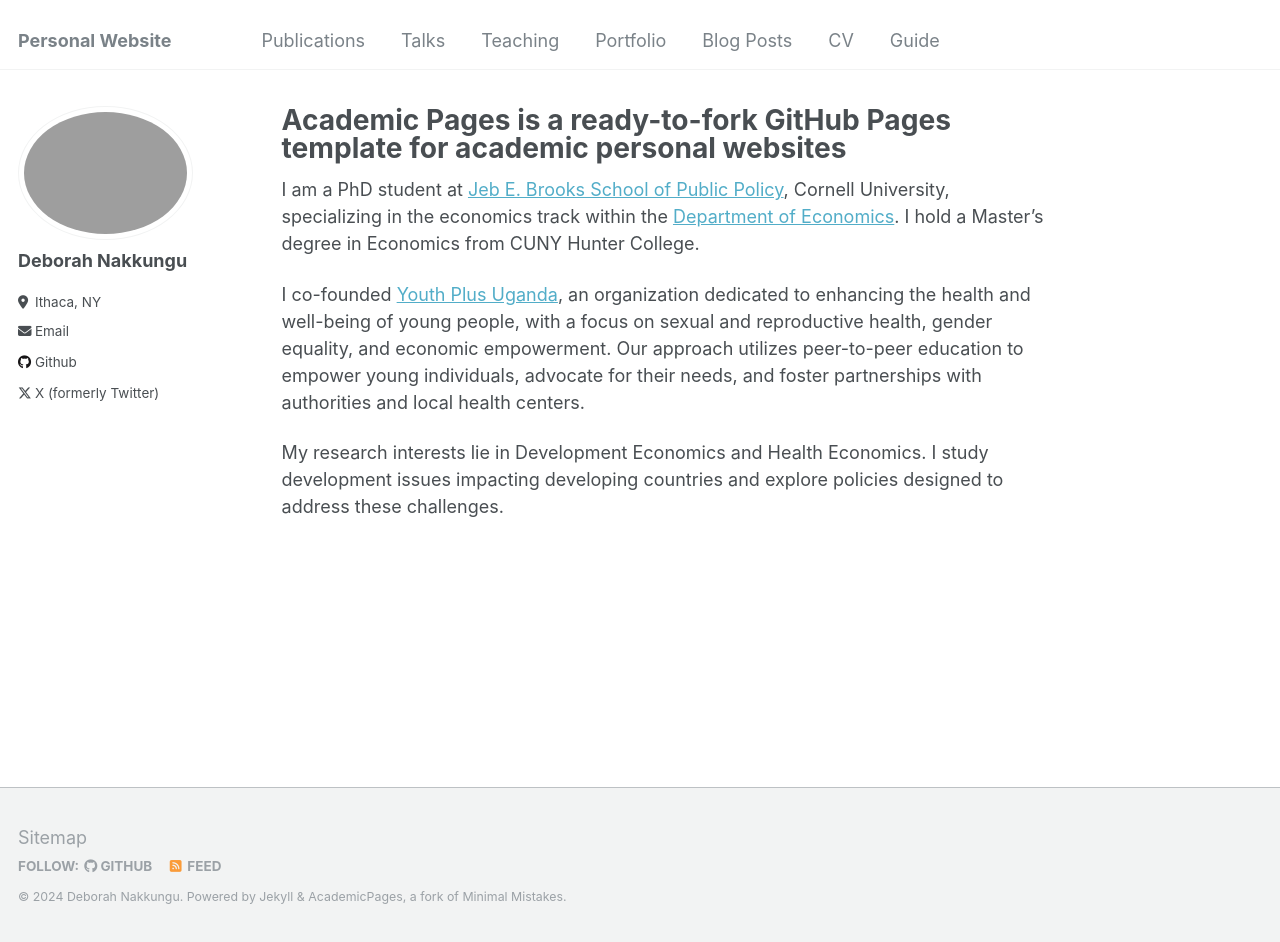
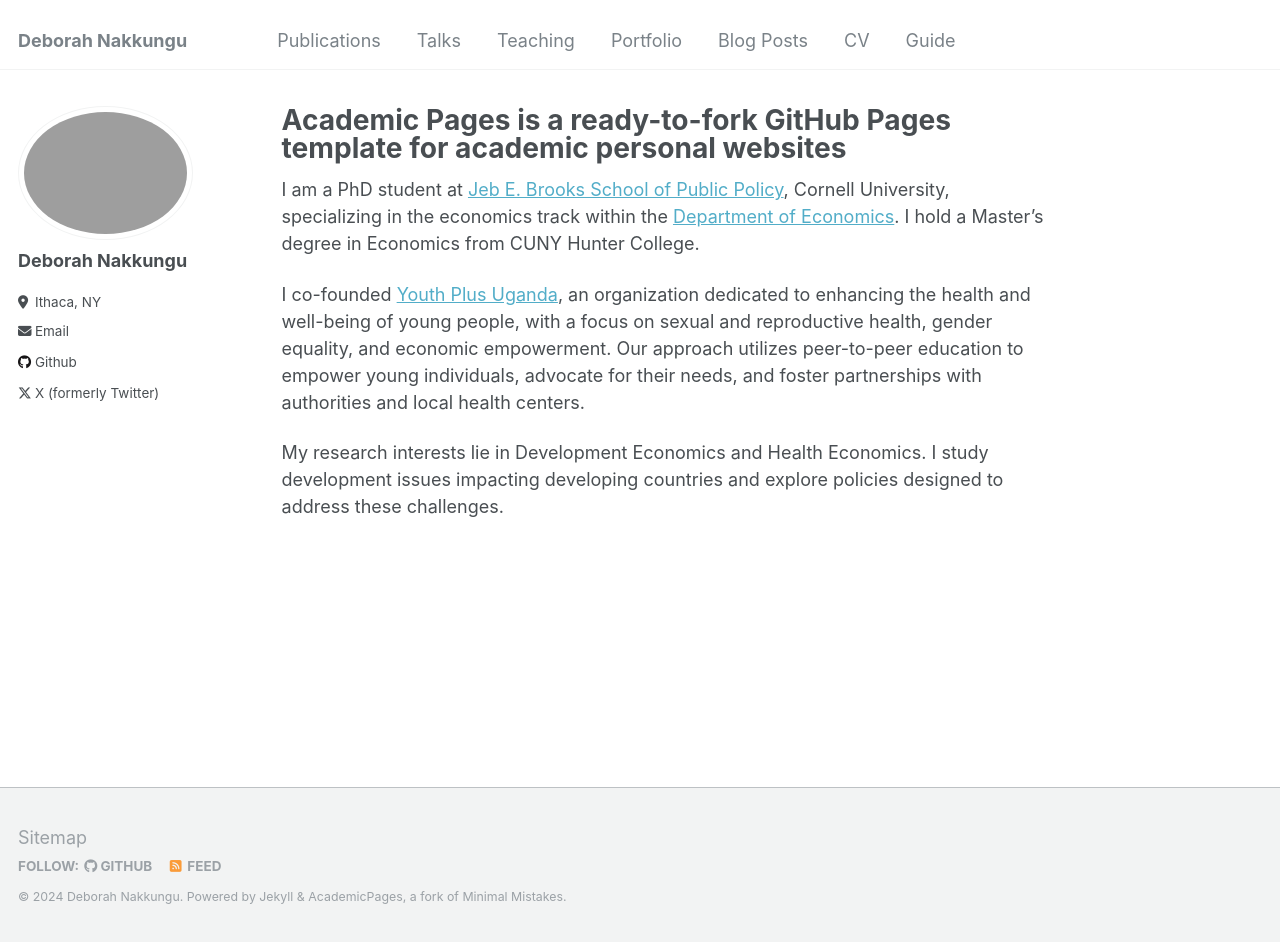
Before and after one commit to deborahnakkungu/deborahnakkungu.github.io, a Jekyll site: the page built from _pages/about.md, in a window 1280 px wide and 942 px high. Built offline with Jekyll 4.4.1, drawn with Linux system fonts in a browser that asks for light colours.

Commit message:
Update _config.yml

```diff
--- a/_config.yml
+++ b/_config.yml
@@ -8,7 +8,7 @@
 
 # Basic Site Settings
 locale                   : "en-US"
-title                    : "Personal Website"
+title                    : "Deborah Nakkungu"
 title_separator          : "-"
 name                     : &name "Deborah Nakkungu"
 description              : &description "PhD student"
@@ -83,7 +83,7 @@ analytics:
 # Site Author
 author:
   name             : "Deborah Nakkungu"
-  avatar           : "CampbellRomaine_profile.jpg"
+  avatar           : "Deborah_C00781 2.jpg"
   bio              : ""
   location         : "Ithaca, NY"
   employer         :
```
